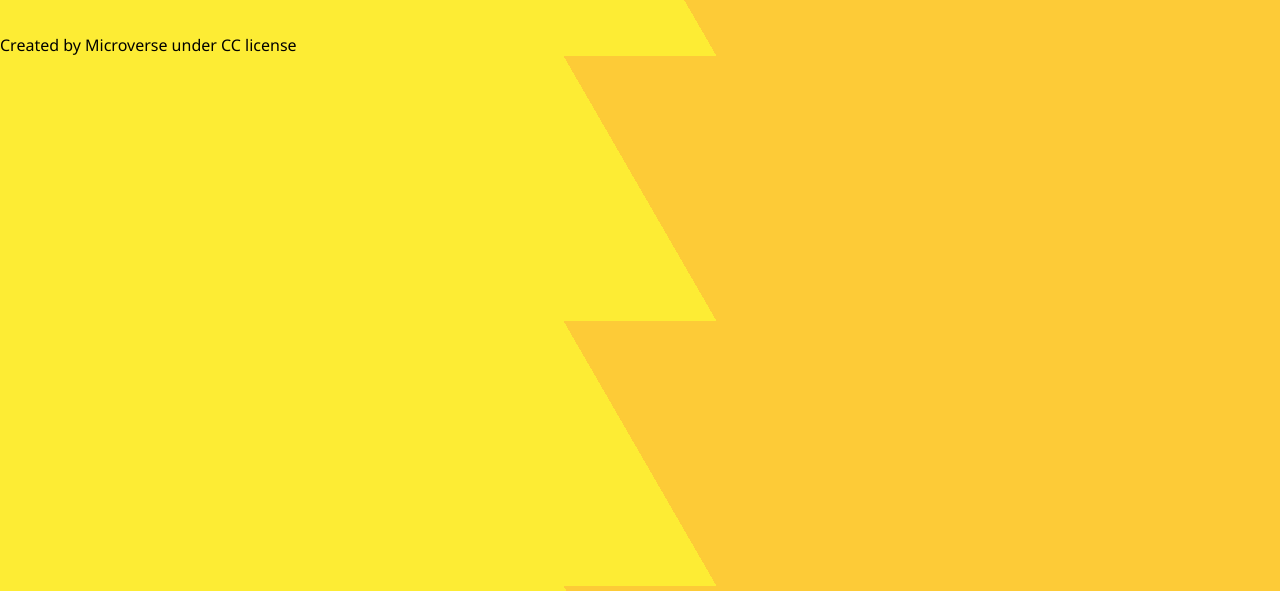
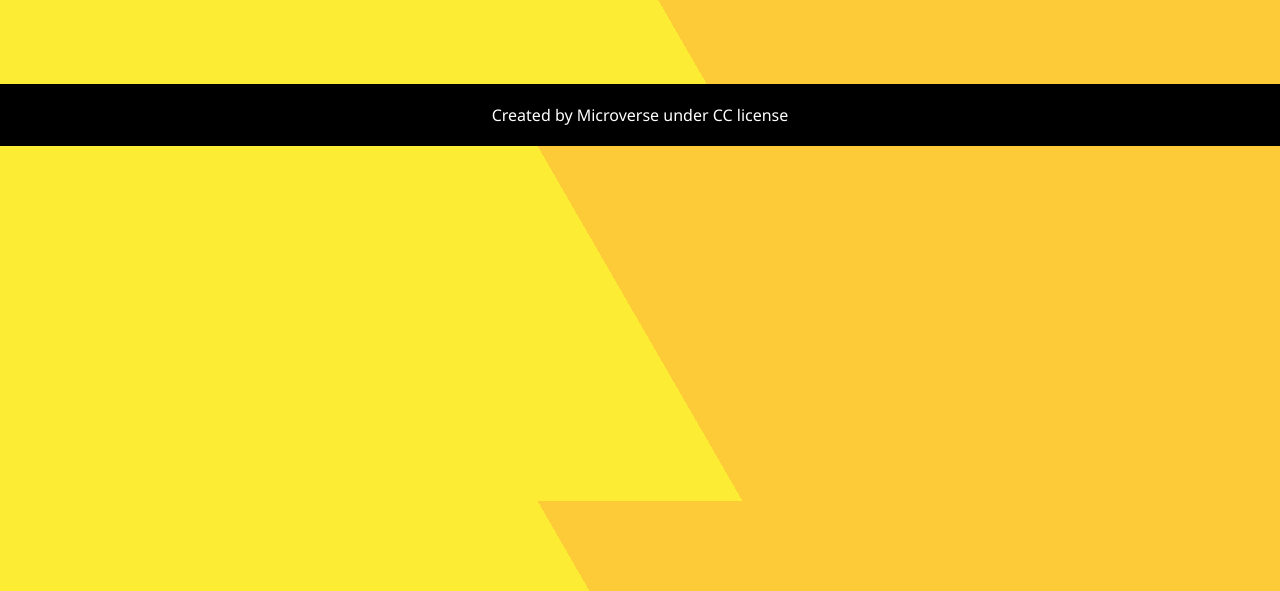
Before and after one commit to demesameneshoa/JavaScript-Capstone, a website built with webpack: page src/index.html in a window 1280 px wide. Shown: the part 209-800 px from the top of the page. Built offline with nearby package versions, Linux system fonts and the light colour scheme; no server answers.

Commit message:
Added styles to the footer

```diff
--- a/src/style.css
+++ b/src/style.css
@@ -11,6 +11,14 @@ header {
   background-color: black;
   color: white;
   box-shadow: 0 0 5px 5px black;
+}
+
+footer {
+  display: flex;
+  justify-content: center;
+  background-color: black;
+  color: white;
+  padding: 20px 0;
 }
 
 ul {
@@ -38,6 +46,7 @@ h1 {
   grid-template-columns: 30% 30% 30%;
   gap: 2rem;
   justify-content: center;
+  margin-bottom: 50px;
 }
 
 .series,
```
